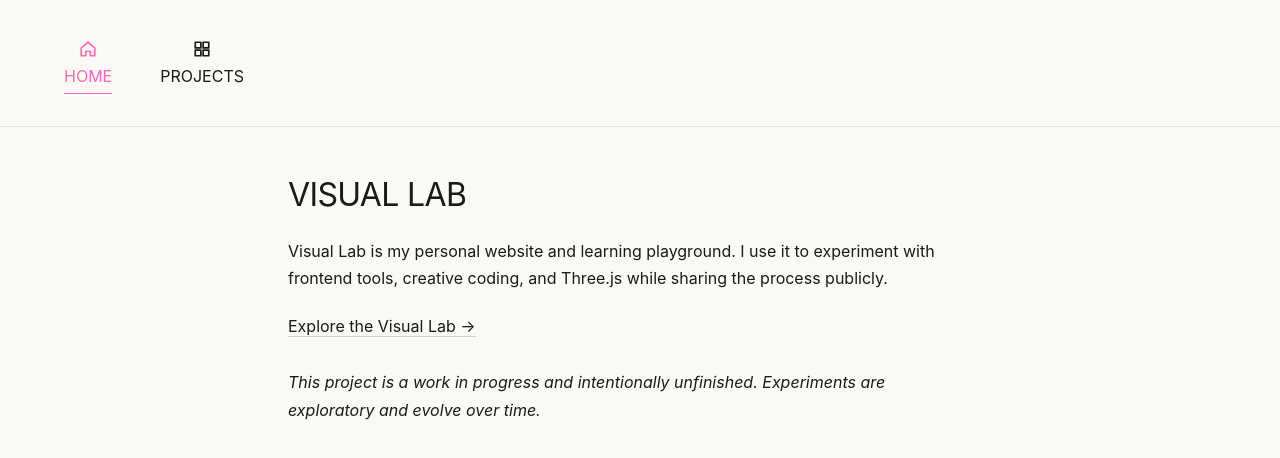
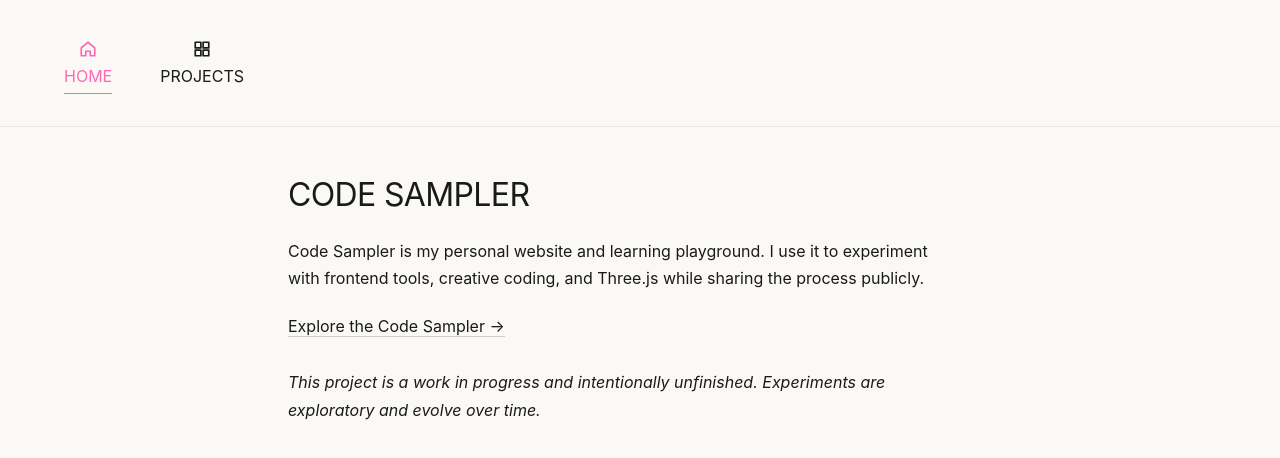
Before and after one commit to thaisfinck/my-code-sampler, a React (Vite) app: page / in a window 1280 px wide. Shown: the top 458 px of the page. Built offline with nearby package versions, Linux system fonts and the light colour scheme.

Commit message:
Change visual lab to code sampler

```diff
--- a/package.json
+++ b/package.json
@@ -1,5 +1,5 @@
 {
-  "name": "my-visual-lab",
+  "name": "my-code-sampler",
   "private": true,
   "version": "0.0.0",
   "type": "module",
--- a/src/pages/Home/home.tsx
+++ b/src/pages/Home/home.tsx
@@ -5,15 +5,15 @@
   return (
     <>
       <section>
-        <h1>VISUAL LAB</h1>
+        <h1>CODE SAMPLER</h1>
 
         <p>
-          Visual Lab is my personal website and learning playground. I use it to
-          experiment with frontend tools, creative coding, and Three.js while
+          Code Sampler is my personal website and learning playground. I use it
+          to experiment with frontend tools, creative coding, and Three.js while
           sharing the process publicly.
         </p>
 
-        <Link to="/projects">Explore the Visual Lab →</Link>
+        <Link to="/projects">Explore the Code Sampler →</Link>
       </section>
 
       <section>
```
Also changed, not shown: 2 other files (tests, documents, lock files or other folders).
